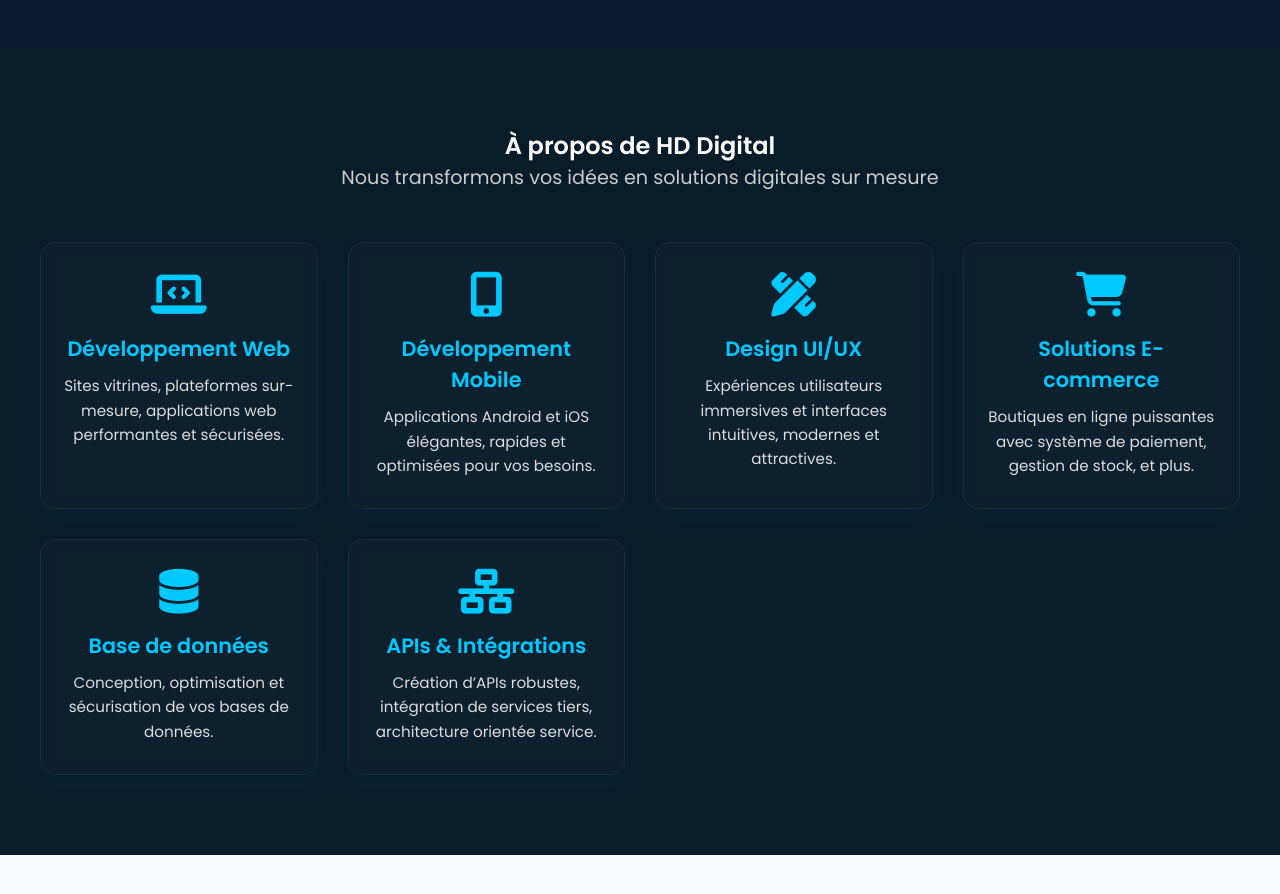
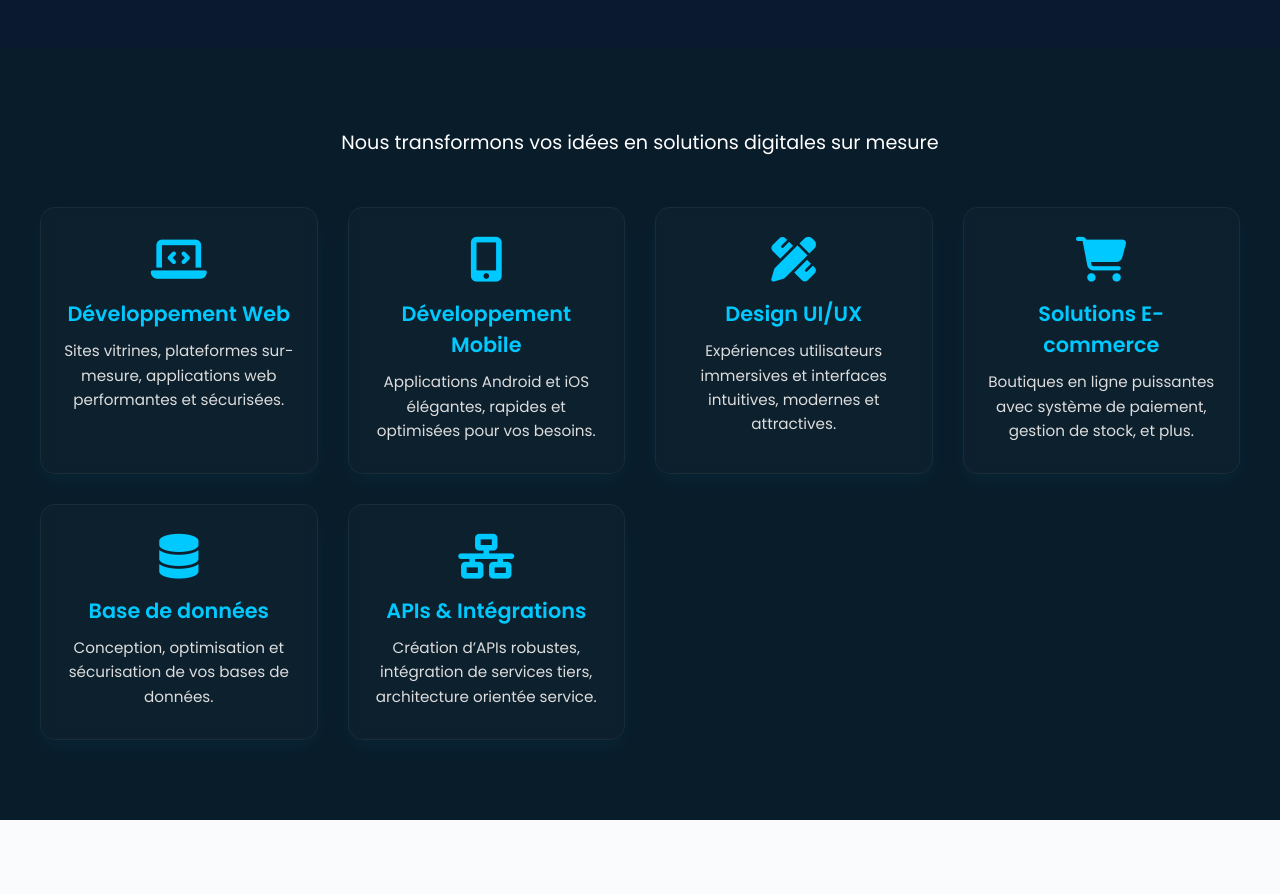
Before and after one commit to hhdmb/HD-Digital, a plain HTML site: page index.html in a window 1280 px wide. Shown: the part 1620-2514 px from the top of the page. Drawn offline with nearby package versions, Linux system fonts and the light colour scheme; a script that the page names is missing.

Commit message:
Update index.html

```diff
--- a/index.html
+++ b/index.html
@@ -138,8 +138,8 @@
 
 <section id="services" class="services-section">
   <div class="services-container">
-   <h2>À propos de HD Digital</h2>
-    <p class="section-subtitle">Nous transformons vos idées en solutions digitales sur mesure</p>
+
+    <p class="section-subtitle" style="color:white;">Nous transformons vos idées en solutions digitales sur mesure</p>
 
     <div class="services-grid">
       <div class="service-card">
```
